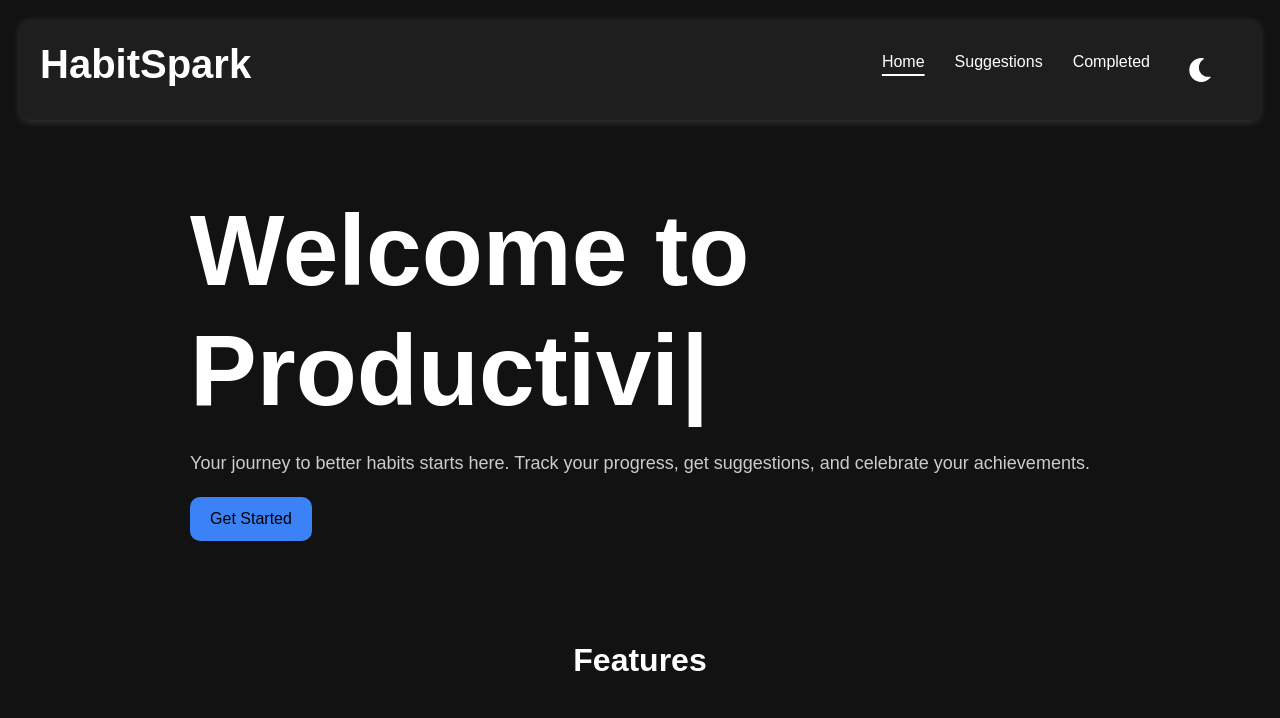
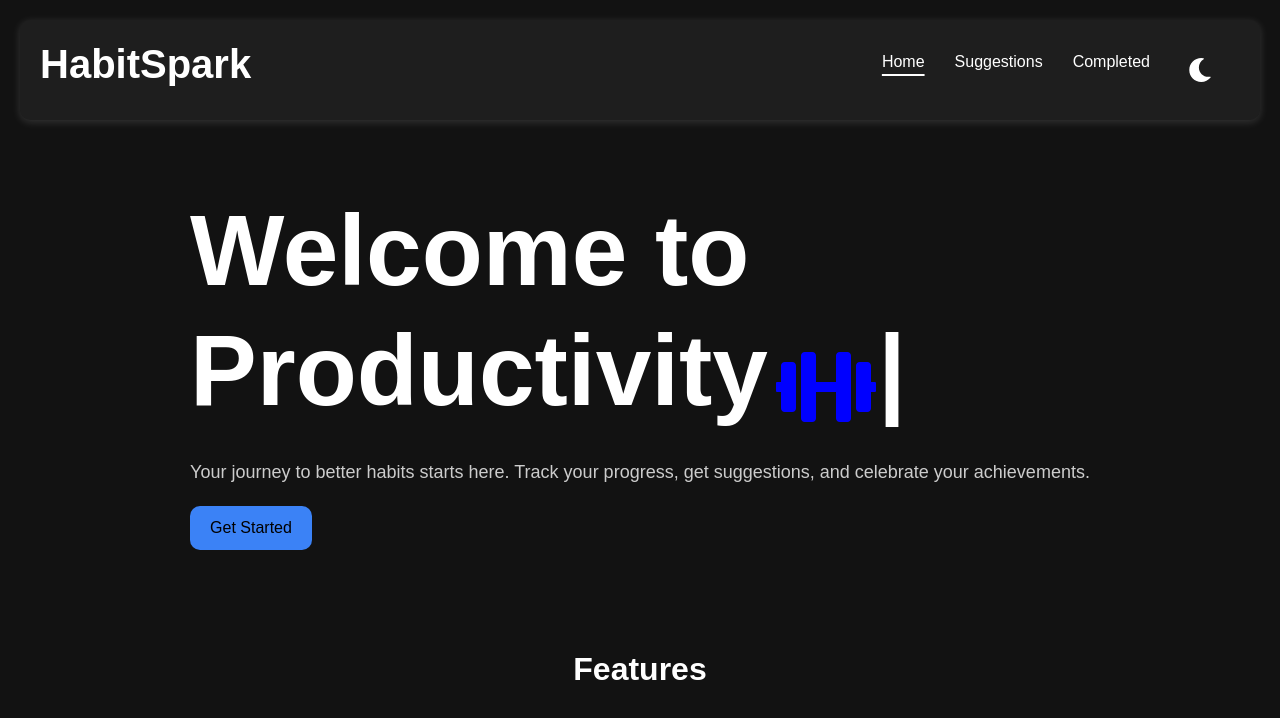
Before and after one commit to Triumphant307/Habit_Spark, a React (Vite) app: page / in a window 1280 px wide. Both pictures are taken after a click on the item 1200 px from the left and 70 px from the top of the page. Shown: the top 718 px of the page. Built offline with nearby package versions, Linux system fonts and the light colour scheme; no server answers.

Commit message:
Updated my typing logic

```diff
--- a/src/App.jsx
+++ b/src/App.jsx
@@ -4,6 +4,7 @@ import Home from "./pages/Home"
 import Footer from "./components/Footer"
 import Suggestions from "./pages/Suggestions"
 import Completed from "./pages/Completed"
+import BackToTop from "./components/BackToTop"
 
 function App() {
 
@@ -21,6 +22,7 @@ function App() {
     </main>
 
     <Footer />
+    <BackToTop />
     </Router>
     </>
   )
--- a/src/Styles/BackToTop.module.css
+++ b/src/Styles/BackToTop.module.css
@@ -0,0 +1,18 @@
+.backToTop {
+  position: fixed;
+  bottom: 2rem;
+  right: 2rem;
+  background-color: var(--bg-card);
+  color: var(--text-primary);
+  border: none;
+  border-radius: 50%;
+  padding: 0.5rem;
+  cursor: pointer;
+  box-shadow: var(--box-shadow);
+  z-index: 999;
+  transition: background-color 0.3s;
+}
+
+.backToTop:hover {
+  background-color: var(--bg-hover);
+}
--- a/src/Styles/Home.module.css
+++ b/src/Styles/Home.module.css
@@ -74,6 +74,11 @@ p{
     margin-bottom: 20px;
 }
 
+.icon {
+  margin-left: 8px;
+  vertical-align: middle;
+}
+
 @media (max-width: 500px){
     .home__title{
         font-size: 50px;
--- a/src/components/BackToTop.jsx
+++ b/src/components/BackToTop.jsx
@@ -0,0 +1,30 @@
+import { useEffect, useState } from 'react';
+import { FaArrowUp } from 'react-icons/fa';
+import styles from '../Styles/BackToTop.module.css';
+
+const BackToTop = () => {
+    const [showButton, setShowButton] = useState(false);
+
+    useEffect(() => {
+        const handleScroll = () => {
+            setShowButton(window.scrollY > 300)
+        }
+
+        window.addEventListener('scroll', handleScroll);
+        return () => window.removeEventListener('scroll', handleScroll);
+    }, []);
+
+    const scrollToTop = () =>  window.scrollTo({  top: 0, behavior: 'smooth' });
+
+    return (
+        <>
+            {showButton && (
+                <button className={styles.backToTop} onClick={scrollToTop} aria-label='Back to Top'>
+                    <FaArrowUp />
+                </button>
+            )}
+        </>
+    );
+};
+
+export default BackToTop;
--- a/src/pages/Home.jsx
+++ b/src/pages/Home.jsx
@@ -3,31 +3,43 @@ import FeaturesdHighlight from '../components/FeaturedHighlight';
 import QuotesMotivation from '../components/QuotesMotivation';
 import CompletedPreview from '../components/CompletedPreview';
 import LottieAnimation from '../components/LottieAniamtion';
+import {FaBullseye, FaDumbbell, FaStar, FaFlag} from 'react-icons/fa';
 import { Link } from 'react-router-dom';
 import { useEffect , useState } from 'react';
 
 const Home = () => {
-    const words = [ 'HabitSpark' , 'Focus🎯' , 'Productivity🏋️‍♀️', 'Success', 'Goals' ];
+    const words = [
+   { label: 'HabitSpark' },
+  { label: 'Focus', icon: <FaBullseye style={{ color: 'red' }} /> },
+  { label: 'Productivity', icon: <FaDumbbell style={{ color: 'blue' }} /> },
+  { label: 'Success', icon: <FaStar style={{ color: 'gold' }} /> },
+  { label: 'Goals', icon: <FaFlag style={{ color: 'green' }} /> }];
     const [currentWordIndex, setCurrentWordIndex] = useState(0)
     const [typedText, setTypedText] = useState('')
     const [isDeleting, setIsDeleting] = useState(false);
+    const [isWordComplete, setIsWordComplete] = useState(false);
 
 
     useEffect(() => {
-        const currentWord = words[currentWordIndex];
+        const currentWord = words[currentWordIndex].label;
         let typeSpeed = 150
 
         const type = () => {
             if(!isDeleting){
                 setTypedText(currentWord.slice(0 , typedText.length + 1))
                 if(typedText === currentWord){
-                    setTimeout(() => setIsDeleting(true), 1000)
+                    setIsWordComplete(true)
+                    setTimeout(() => {
+                      setIsDeleting(true)
+                      setIsWordComplete(false)
+                    }, 1000)
                 }
             } else {
                 const updatedText = currentWord.slice(0, typedText.length - 1)
                 setTypedText(updatedText)
                 if(updatedText === ''){
                     setIsDeleting(false)
+                    setIsWordComplete(false)
                     setCurrentWordIndex((prev) => (prev + 1) % words.length)
 
                     return
@@ -48,7 +60,14 @@ const Home = () => {
       <>
         <section>
         <div className={styles.home}>
-          <h1 className={styles.home__title}>Welcome to <br /><span className={styles.typed}>{typedText}</span><span className={styles.cursor}>|</span></h1>
+          <h1 className={styles.home__title}>Welcome to <br />
+          <span className={styles.typed}>
+            {typedText}
+            {isWordComplete && words[currentWordIndex].icon && (
+            <span className={styles.icon}>{words[currentWordIndex].icon}</span>
+  )}
+            </span>
+            <span className={styles.cursor}>|</span></h1>
           <p className={styles.home__description}>
             Your journey to better habits starts here. Track your progress, get suggestions, and celebrate your achievements.
           </p>
```
